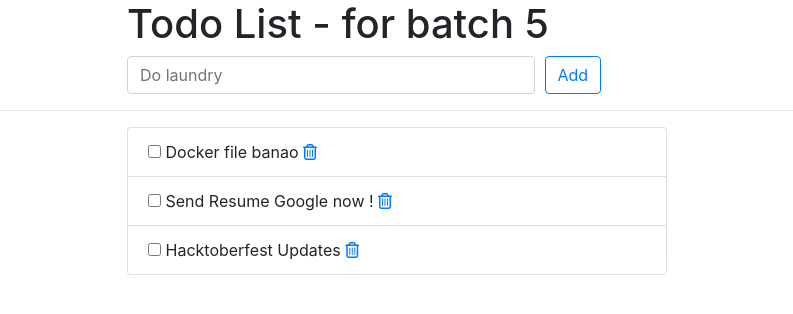
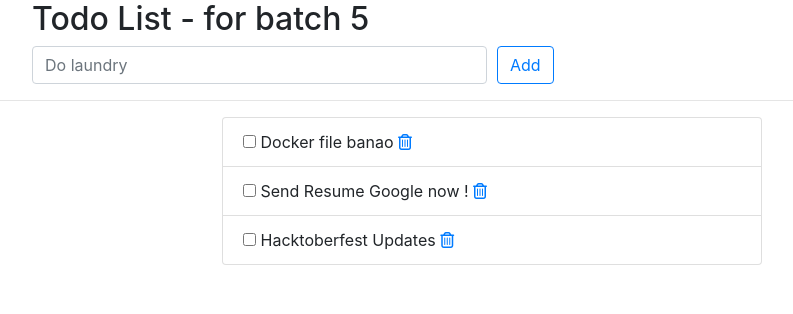
Before and after one commit to mohsinustad/django-todo-cicd, a Django app: page /todos/ in a window 1280 px wide. Shown: the top 314 px of the page, without its empty margins (148-941 px from the left). Run offline with Django 3.2, Linux system fonts and the light colour scheme; data comes from the database, SQL or seed files in the repository; some libraries are stand-ins or nearby versions.

Commit message:
Update index.html

```diff
--- a/todos/templates/todos/index.html
+++ b/todos/templates/todos/index.html
@@ -7,20 +7,16 @@
 {% block content %}
 <div class="container">
 
-  <!-- title row -->
   <div class="row">
-    <div class="offset-md-2 col-lg-9">
+    <div class="col-md-10 offset-md-1">
       <div class="page-header">
-        <h1>
-          Todo List - for batch 5
-        </h1>
+        <h2>Todo List - for batch 5</h2>
       </div>
     </div>
   </div>
 
-  <!-- Add a todo row -->
   <div class="row">
-    <div class="offset-md-2 col-lg-9">
+    <div class="col-md-10 offset-md-1">
       <form method="post" action="{% url 'todos:add' %}">
         {% csrf_token %}
         <div class="form-row">
@@ -36,18 +32,17 @@
       </form>
     </div>
   </div>
+
   <hr />
 
-  <!-- todo list row -->
   <div class="row">
-    <div class="offset-md-2 col-lg-6">
+    <div class="col-md-6 offset-md-3">
       <div class="list-group">
         {% for todo in todo_list %}
           <div class="list-group-item {% if todo.isCompleted %} todo-complete {% endif %}">
             <form style="display: inline;" method="post" action="{% url 'todos:update' todo.id %}">
               {% csrf_token %}
-            <input type="checkbox" name="isCompleted" onchange="this.form.submit()" {% if todo.isCompleted %} checked
-              {% endif %} class="todo-status-checkbox"
+              <input type="checkbox" name="isCompleted" onchange="this.form.submit()" {% if todo.isCompleted %} checked {% endif %} class="todo-status-checkbox"
                 title="{% if not todo.isCompleted %} mark as done {% else %} mark undone {% endif %}">
             </form>
             {{ todo.title }}
@@ -59,6 +54,6 @@
       </div>
     </div>
   </div>
+
 </div>
-
 {% endblock %}
```
Lines whose indentation alone changed are shown as unchanged.
